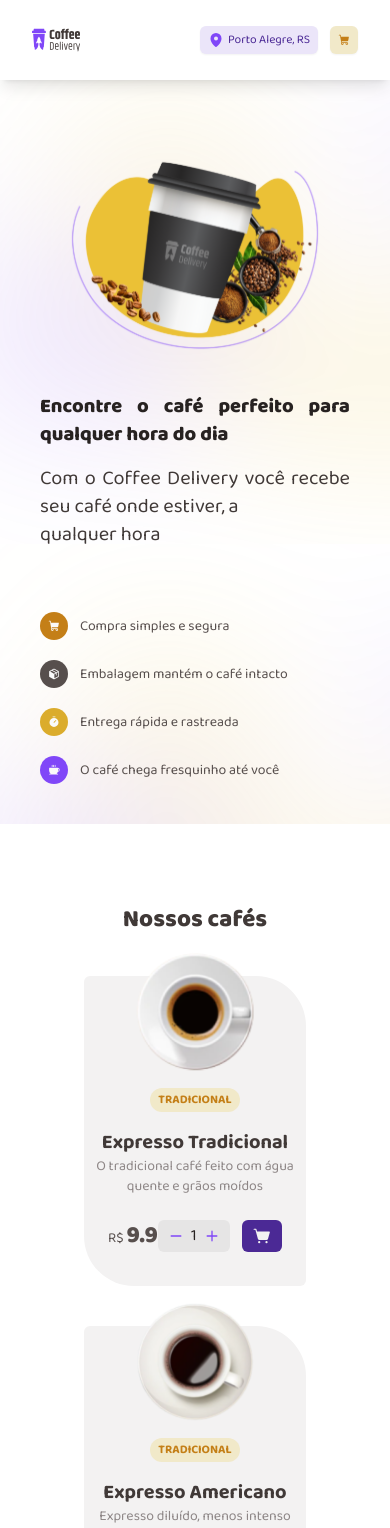
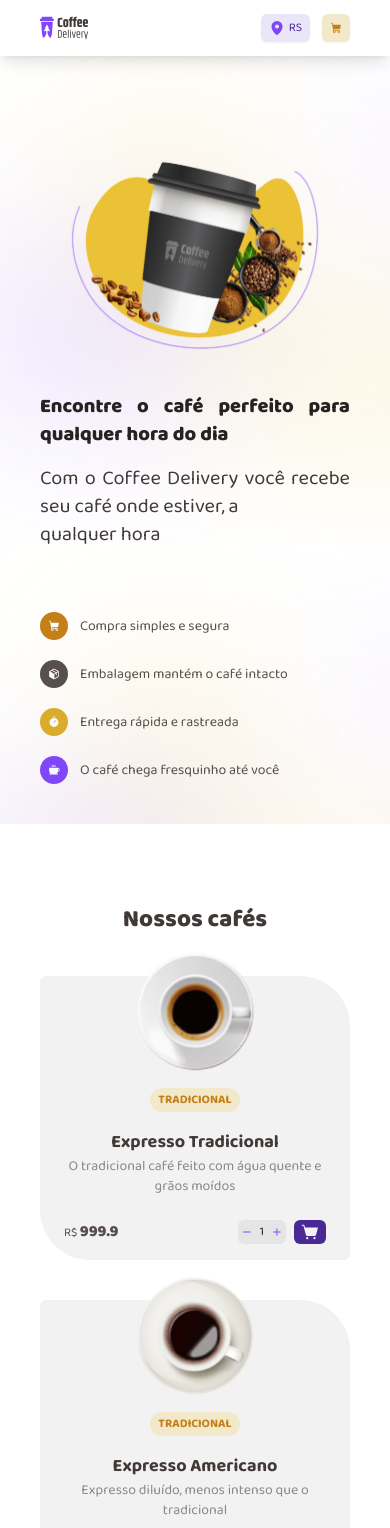
Before and after one commit to lucasptcastro/coffee-delivery, a Next.js app: page / in a window 390 px wide. Shown: the top 1528 px of the page. Built offline with nearby package versions, Linux system fonts and the light colour scheme.

Commit message:
🌈 style: added responsiveness

```diff
--- a/src/components/Catalog/index.tsx
+++ b/src/components/Catalog/index.tsx
@@ -18,7 +18,7 @@ export default function Catalog({
   price,
 }: ICatalogo) {
   return (
-    <div className="h-[310px] w-full rounded-md rounded-bl-[50px] rounded-tr-[50px] bg-base-card xl:w-64">
+    <div className="h-fit w-full rounded-md rounded-bl-[50px] rounded-tr-[50px] bg-base-card px-4 pb-4 xl:w-64">
       <div className="flex h-full w-full flex-col items-center">
         <Image
           alt=""
@@ -41,28 +41,28 @@ export default function Catalog({
           ))}
         </div>
 
-        <span className="mt-2 font-baloo2 text-xl font-bold text-base-subtitle">
+        <span className="xs:text-xl mt-2 text-center font-baloo2 text-lg font-bold text-base-subtitle">
           {title}
         </span>
-        <span className="w-[216px] text-center font-roboto text-sm text-base-label">
+        <span className="w-full text-center font-roboto text-sm text-base-label">
           {description}
         </span>
 
         {/* Cart */}
-        <div className="mt-6 flex w-full flex-row items-center justify-between px-6">
+        <div className="xs:px-6 mt-6 flex w-full flex-row items-center justify-between px-2">
           <div className="">
-            <span className="font-roboto text-sm text-base-text">
+            <span className="xs:text-sm font-roboto text-xs text-base-text xl:text-sm">
               R${" "}
-              <strong className="font-baloo2 text-2xl font-extrabold text-base-text">
+              <strong className="xs:text-xl font-baloo2 text-base font-extrabold text-base-text xl:text-2xl">
                 {price}
               </strong>
             </span>
           </div>
 
           {/* Input */}
-          <div className="flex flex-row items-center gap-3">
+          <div className="xs:gap-3 flex flex-row items-center gap-2">
             <Input type="number" />
-            <button className="flex h-8 w-10 items-center justify-center rounded-md bg-purple-dark transition-colors hover:bg-purple">
+            <button className="flex h-6 w-8 items-center justify-center rounded-md bg-purple-dark transition-colors hover:bg-purple xl:h-8 xl:w-10">
               <ShoppingCartSimple
                 size={18}
                 weight="fill"
--- a/src/components/Input/index.tsx
+++ b/src/components/Input/index.tsx
@@ -6,10 +6,12 @@ interface IInput {
 
 export default function Input({ type }: IInput) {
   return (
-    <div className="flex h-8 w-[72px] flex-row items-center justify-center gap-2 rounded-md bg-base-button">
-      <Minus size={14} weight="bold" className="text-purple" />
-      <span className="font-roboto text-base-title">1</span>
-      <Plus size={14} weight="bold" className="text-purple" />
+    <div className="flex h-6 w-12 flex-row items-center justify-center gap-2 rounded-md bg-base-button p-1 xl:h-8 xl:w-[72px]">
+      <Minus weight="bold" className="text-xs text-purple xl:text-sm" />
+      <span className="font-roboto text-xs text-base-title xl:text-base">
+        1
+      </span>
+      <Plus weight="bold" className="text-xs text-purple xl:text-sm" />
     </div>
   );
 }
--- a/src/components/Navbar/index.tsx
+++ b/src/components/Navbar/index.tsx
@@ -5,13 +5,13 @@ import Cart from "../Cart";
 
 export default function Navbar() {
   return (
-    <nav className="fixed z-50 flex h-20 w-full items-center justify-between bg-white px-8 shadow-lg sm:px-40 md:px-64 lg:px-80 xl:px-[370px]">
+    <nav className="xs:h-20 fixed z-50 flex h-14 w-full items-center justify-between bg-white px-10 shadow-lg sm:px-40 lg:px-64 xl:px-64 3xl:px-[370px]">
       <Image
         alt="Logotipo Coffee Delivery"
         src={Logo}
         width={84.95}
         height={40}
-        className="h-12 w-12 md:h-10 md:w-[84px]"
+        className="xs:h-10 xs:w-[84px] h-12 w-12"
       />
 
       {/* Localização e carrinho */}
@@ -22,8 +22,8 @@ export default function Navbar() {
             weight="fill"
             className="h-4 w-4 text-purple xl:h-[22px] xl:w-[22px]"
           />
-          <span className="font-roboto text-xs text-purple-dark xl:text-base">
-            Porto Alegre, RS
+          <span className="flex items-center gap-1 font-roboto text-xs text-purple-dark xl:text-base">
+            <span className="xs:block hidden">Porto Alegre,</span> RS
           </span>
         </div>
         <Cart />
--- a/src/pages/index.tsx
+++ b/src/pages/index.tsx
@@ -10,7 +10,7 @@ export default function Home() {
       tags: ["Tradicional"],
       title: "Expresso Tradicional",
       description: "O tradicional café feito com água quente e grãos moídos",
-      price: 9.9,
+      price: 999.9,
     },
     {
       coffee_image: "/coffees/americano.svg",
@@ -112,21 +112,21 @@ export default function Home() {
 
   return (
     <Layout>
-      <section className="flex h-fit w-full flex-col-reverse items-center justify-center gap-10 bg-[url('../../public/background.svg')] pt-40 xl:h-[544px] xl:flex-row xl:justify-evenly xl:gap-0 xl:px-64 xl:pt-60 2xl:pt-32">
-        <div className="flex flex-col gap-16 px-10 xl:w-[588px] xl:px-0">
+      <section className="flex h-fit w-full flex-col-reverse items-center justify-center gap-10 bg-[url('../../public/background.svg')] pt-40 xl:h-[544px] xl:px-64 xl:pt-96 2xl:flex-row 2xl:justify-evenly 2xl:gap-0 2xl:pt-32 3xl:px-[370px]">
+        <div className="flex flex-col gap-16 px-10 xl:w-full">
           {/* Textos */}
           <div className="flex flex-col gap-4">
-            <h1 className="text-justify font-baloo2 text-xl font-extrabold text-base-title xl:text-start xl:text-5xl">
+            <h1 className="text-justify font-baloo2 text-xl font-extrabold text-base-title xl:text-center xl:text-5xl 2xl:text-start">
               Encontre o café perfeito para qualquer hora do dia
             </h1>
-            <span className="text-justify font-roboto text-xl text-base-subtitle xl:text-start">
+            <span className="text-justify font-roboto text-xl text-base-subtitle xl:text-center 2xl:text-start">
               Com o Coffee Delivery você recebe seu café onde estiver, a <br />
               qualquer hora
             </span>
           </div>
 
           {/* Tags */}
-          <div className="itens-center flex flex-col justify-center gap-5 pb-10 xl:grid xl:grid-cols-2 xl:grid-rows-2 xl:pb-0">
+          <div className="itens-center flex flex-col justify-center gap-5 pb-10 xl:grid xl:grid-cols-2 xl:grid-rows-2 xl:justify-items-center xl:pb-0 2xl:justify-items-start">
             <div className="flex items-center gap-3">
               <div className="flex h-7 w-7 items-center justify-center rounded-full bg-yellow-dark p-2 xl:h-8 xl:w-8">
                 <ShoppingCart
@@ -171,16 +171,18 @@ export default function Home() {
           width={476}
           height={360}
           alt=""
-          className="h-48 w-64 object-cover object-center xl:h-[360px] xl:w-[476px]"
+          className="h-48 w-64 object-cover object-center md:h-56 md:w-72 lg:h-72 lg:w-96 xl:h-[360px] xl:w-[476px]"
         />
       </section>
-      <section className="mt-20 flex h-[1645px] w-full flex-col lg:px-60 3xl:px-[370px]">
+
+      {/* Section */}
+      <section className="mt-20 flex h-fit w-full flex-col px-10 sm:px-40 lg:px-64 xl:mt-96 xl:px-64 2xl:mt-20 3xl:px-[370px]">
         <h1 className="text-center font-baloo2 text-2xl font-extrabold text-base-subtitle xl:text-start xl:text-4xl">
           Nossos cafés
         </h1>
 
         {/* Catalog */}
-        <div className="grid w-full items-center justify-center space-y-10 px-10 py-10 md:grid-cols-2 xl:grid-cols-3 xl:gap-9 xl:space-y-0 2xl:grid-cols-4 2xl:grid-rows-4">
+        <div className="flex w-full flex-col items-center justify-center space-y-10 py-10 md:grid md:grid-cols-2 md:gap-5 lg:justify-items-center xl:grid-cols-3 3xl:grid-cols-4">
           {coffees.map((coffee) => (
             <Catalog
               coffee_image={coffee.coffee_image}
```
